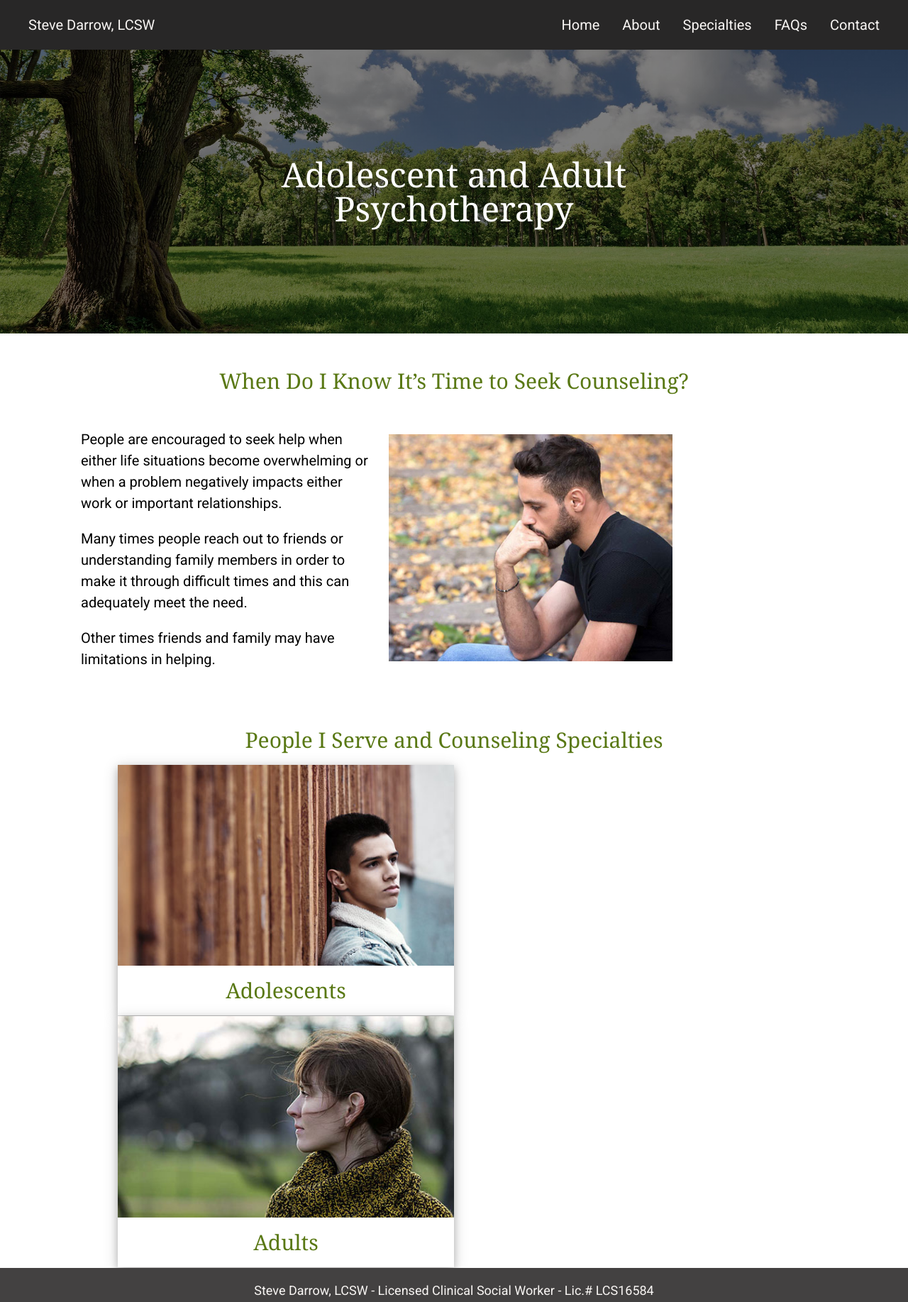
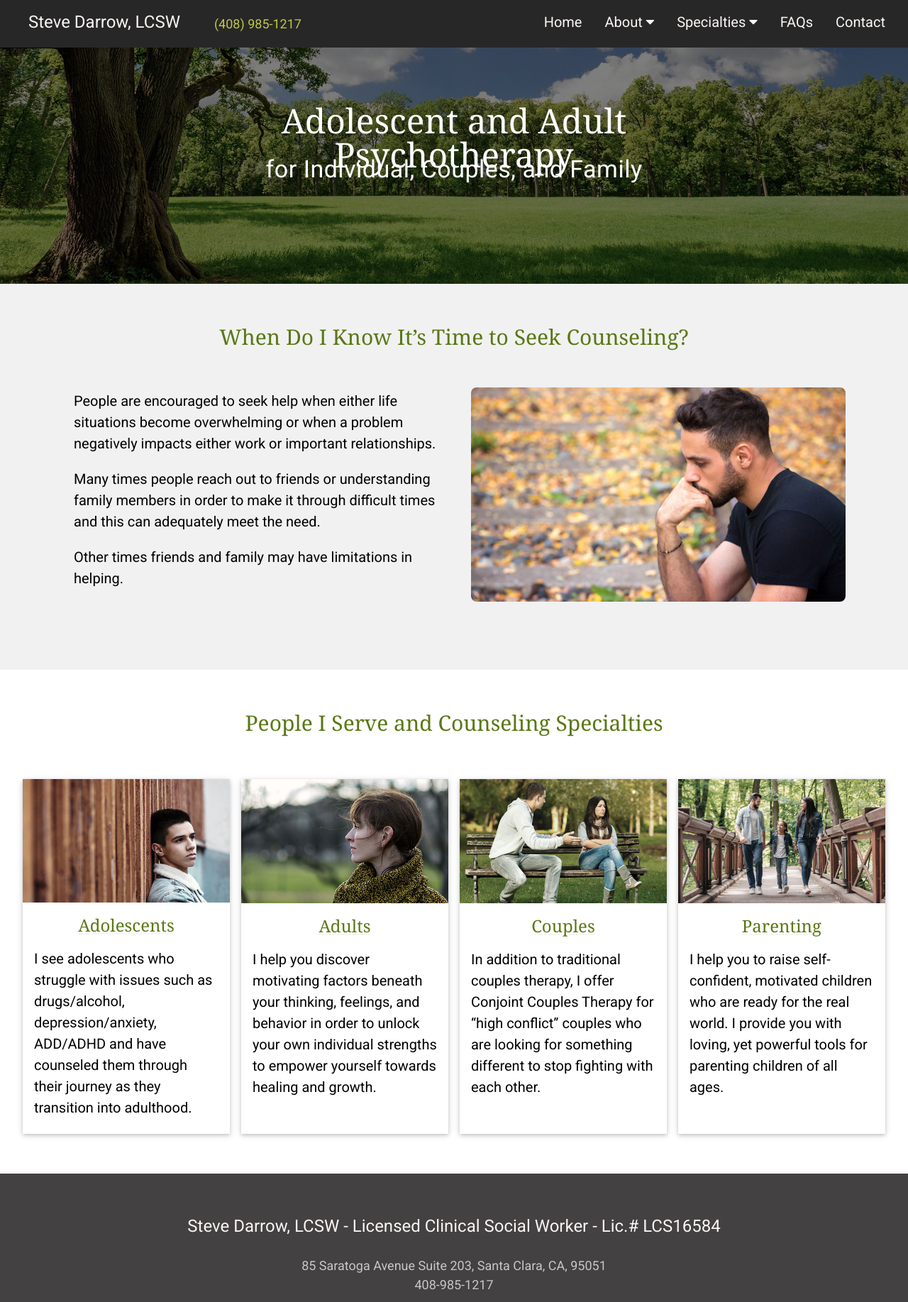
Before and after one commit to crisdarrow/steve, a plain HTML site: page index.html in a window 1280 px wide. Shown: the top 1835 px of the page at 71% size. Drawn offline with nearby package versions, Linux system fonts and the light colour scheme.

Commit message:
Add files via upload

```diff
--- a/index.html
+++ b/index.html
@@ -3,97 +3,184 @@
 <head>
   <meta http-equiv="Content-Type" content="text/html; charset=UTF-8">
   <meta name="viewport" content="width=device-width, initial-scale=1">
-  <link rel="stylesheet" href="https://www.w3schools.com/w3css/4/w3.css">
+  <link rel="stylesheet" type="text/css" href="css/w3.css">
   <link rel="stylesheet" type="text/css" href="css/myStyle.css">
   <link href="https://fonts.googleapis.com/css?family=Roboto:400,500,500i,700" rel="stylesheet">
-  <link rel="stylesheet" href="css/font-awesome.min.css">
+  <link rel="stylesheet" href="https://cdnjs.cloudflare.com/ajax/libs/font-awesome/4.7.0/css/font-awesome.min.css">
   <link rel="stylesheet" href="https://ajax.googleapis.com/ajax/libs/jquery/3.3.1/jquery.min.js">
 <title>Steve Darrow, LCSW</title>
 </head>
 
 <body>
-  <!-- Simple script to display current width of window: for responsive design -->
-  <p>Window Size: <span id="size"></span>px</p>
-  <script>
-  window.onresize = function() {
-  document.getElementById("size").innerHTML = window.innerWidth;
-  };
-  </script>
 
-<!-- Top navigation -->
+<!-- Navbar -->
 <div class="w3-top">
-  <div class="w3-bar w3-padding-large color-dark-brown text-light">
-    <a href="#home" class="w3-bar-item">Steve Darrow, LCSW</a>
+  <div class="w3-bar w3-padding-small color-dark-brown text-light">
+  <a class="w3-bar-item w3-button w3-hide-medium w3-hide-large w3-right w3-hover-white w3-theme-d2" href="javascript:void(0);" onclick="openNav()"><i class="fa fa-bars"></i></a>
+  <a href="#" class="w3-bar-item w3-button w3-hover-none w3-xlarge w3-hover-text-white">
+    <i class="w3-margin-right" style="font-family:Georgia"></i>Steve Darrow, LCSW</a>
+  <a href="tel:408-985-1217" class="w3-bar-item w3-button w3-padding-16 w3-hover-none w3-large w3-text-lime w3-hover-text-lime w3-hide-small">
+    <i class="w3-margin-right"></i>(408) 985-1217</a>
     <!-- Right-sided navbar links -->
-    <div class="w3-right">
-      <a href="#" class="w3-bar-item text-light w3-mobile">Home</a>
-      <div class="w3-dropdown-hover">
-
-      <a href="#" class="w3-bar-item text-light w3-mobile">About</a>
-      <a href="#" class="w3-bar-item text-light w3-mobile">Specialties</a>
-      <a href="#" class="w3-bar-item text-light w3-mobile">FAQs</a>
-      <a href="#" class="w3-bar-item text-light w3-mobile">Contact</a>
+    <div class="w3-right w3-padding-small">
+        <a href="#home" class="w3-bar-item w3-button w3-hide-small w3-hover-none w3-hover-text-lime">Home</a>
+        <div class="w3-dropdown-hover w3-hide-small">
+          <button class="w3-button color-dark-brown w3-hover-none w3-hover-text-lime" title="Notifications">About <i class="fa fa-caret-down"></i></button>
+          <div class="w3-dropdown-content w3-bar-block color-dark-brown">
+            <a href="#" class="w3-bar-item w3-button w3-hover-none w3-hover-text-lime">Steve Darrow, LCSW</a>
+            <a href="#" class="w3-bar-item w3-button w3-hover-none w3-hover-text-lime">What to Expect</a>
           </div>
+        </div>
+        <div class="w3-dropdown-hover w3-hide-small">
+          <button class="w3-button color-dark-brown w3-hover-none w3-hover-text-lime" title="Notifications">Specialties <i class="fa fa-caret-down"></i></button>
+          <div class="w3-dropdown-content w3-bar-block color-dark-brown">
+            <a href="#" class="w3-bar-item w3-button w3-hover-none w3-hover-text-lime">Adolescents</a>
+            <a href="#" class="w3-bar-item w3-button w3-hover-none w3-hover-text-lime">Adults</a>
+            <a href="#" class="w3-bar-item w3-button w3-hover-none w3-hover-text-lime">Couples</a>
+            <a href="#" class="w3-bar-item w3-button w3-hover-none w3-hover-text-lime">Parenting</a>
+          </div>
+        </div>
+        <a href="#" class="w3-bar-item w3-button w3-hide-small  w3-hover-none w3-hover-text-lime">FAQs</a>
+        <a href="#" class="w3-bar-item w3-button w3-hide-small  w3-hover-none w3-hover-text-lime">Contact</a>
     </div>
   </div>
 </div>
 
-<!-- Header -->
-<div class="w3-top w3-display-container hero-image w3-center" style="max-width:1920px;min-width:500px" id="home">
-  <div class="w3-display-middle">
-    <h1 class="w3-xxxlarge w3-center w3-text-white">Adolescent and Adult Psychotherapy</h1>
+<!-- Navbar on small screens -->
+<div id="navDemo" class="w3-bar-block w3-padding-large w3-theme-d2 w3-hide w3-hide-large w3-hide-medium">
+  <a href="#team" class="w3-bar-item w3-button">Home</a>
+  <div class="w3-dropdown-click">
+    <button class="w3-button w3-black w3-hover-none w3-hover-text-lime" title="Notifications">About <i class="fa fa-caret-down"></i></button>
+    <div class="w3-dropdown-content w3-bar-block color-dark-brown">
+      <a href="#" class="w3-bar-item w3-button w3-hover-none w3-hover-text-lime">Steve Darrow, LCSW</a>
+      <a href="#" class="w3-bar-item w3-button w3-hover-none w3-hover-text-lime">What to Expect</a>
+    </div>
+  </div>
+  <div class="w3-dropdown-click">
+    <button class="w3-button w3-black w3-hover-none w3-hover-text-lime" title="Notifications">Specialties <i class="fa fa-caret-down"></i></button>
+    <div class="w3-dropdown-content w3-bar-block color-dark-brown">
+      <a href="#" class="w3-bar-item w3-button w3-hover-none w3-hover-text-lime">Adolescents</a>
+      <a href="#" class="w3-bar-item w3-button w3-hover-none w3-hover-text-lime">Adults</a>
+      <a href="#" class="w3-bar-item w3-button w3-hover-none w3-hover-text-lime">Couples</a>
+      <a href="#" class="w3-bar-item w3-button w3-hover-none w3-hover-text-lime">Parenting</a>
+    </div>
+    <a href="#pricing" class="w3-bar-item w3-button w3-hover-none w3-hover-text-lime">FAQs</a>
+    <a href="#contact" class="w3-bar-item w3-button w3-hover-none w3-hover-text-lime">Contact</a>
   </div>
 </div>
 
-<!-- Page content -->
-<div class="w3-content" style="max-width:1100px">
+<!-- Header with image-->
+<header class="hero-image w3-display-container" id="home">
+  <div class="w3-display-middle">
+    <h1 class="hero-heading">Adolescent and Adult Psychotherapy</h1>
+    <h2 class="hero-text">for Individual, Couples, and Family</h2>
+  </div>
+</header>
 
 <!-- When Do I Know Section -->
-  <div class="w3-row w3-padding-32" id="When">
+<div class="w3-container w3-light-gray" style="padding:40px 80px">
   <h2 class="w3-center">When Do I Know It’s Time to Seek Counseling?</h2>
-    <div class="w3-col m5 w3-padding-large">
+  <div class="w3-row-padding" style="padding:20px 16px 40px">
+    <div class="w3-col m6">
        <p>People are encouraged to seek help when either life situations become overwhelming or when a problem negatively impacts either work or important relationships.</p>
       <p>Many times people reach out to friends or understanding family members in order to make it through difficult times and this can adequately meet the need.</p>
       <p>Other times friends and family may have limitations in helping.</p>
     </div>
-    <div class="w3-col m6 w3-padding-40">
-      <img src="img/adult.jpg" class="w3-image" alt="Pensive Adult Male" width="400" height="300">
+    <div class="w3-col m6">
+      <img class="w3-image w3-round-large w3-margin" src="img/adult-600.jpg" alt="Pensive Adult Male" width="600" height="343">
     </div>
   </div>
 </div>
 
 <!-- People I Serve Section -->
-<div class="w3-content">
-  <div class="w3-row">
-      <h2 class="w3-col s12 w3-center text-green">People I Serve and Counseling Specialties</h2>
-  </div>
-
-  <div class="w3-row w3-container">
-    <div class="w3-card-4" style="width:50%">
+<div class="w3-container" style="padding:40px 16px" id="team">
+  <h2 class="w3-center text-green">People I Serve and Counseling Specialties</h2>
+  <div class="w3-row-padding" style="margin-top:64px">
+    <!-- Card 1 -->
+      <div class="w3-col l3 m6 w3-margin-bottom myCardLink">
+        <div class="w3-card card-container">
           <img src="img/teen1.jpg" alt="Teen1" style="width:100%">
-      <div class="w3-container w3-center">
-        <h2>Adolescents</h2>
+          <div class="w3-container">
+            <a href="#Adolescents"><h3 class="w3-center">Adolescents</h3></a>
+            <p>I see adolescents who struggle with issues such as drugs/alcohol, depression/anxiety, ADD/ADHD and have counseled them through their journey as they transition into adulthood.</p>
           </div>
         </div>
       </div>
+    <!-- end Card 1 -->
 
-  <div class="w3-row w3-container">
-    <div class="w3-card-4" style="width:50%">
+    <!-- Card 2 -->
+    <div class="w3-col l3 m6 w3-margin-bottom">
+      <div class="w3-card card-container">
         <img src="img/Adult1.jpg" alt="Adult1" style="width:100%">
-      <div class="w3-container w3-center">
-        <h2>Adults</h2>
+        <div class="w3-container">
+          <a href="#Adults"><h3 class="w3-center">Adults</h3></a>
+          <p>I help you discover motivating factors beneath your thinking, feelings, and behavior in order to unlock your own individual strengths to empower yourself towards healing and growth.</p>
         </div>
       </div>
+    </div> <!-- end Card 2 -->
+    <!-- Card 3 -->
+    <div class="w3-col l3 m6 w3-margin-bottom">
+      <div class="w3-card card-container">
+        <img src="img/couple1.jpg" alt="Couple 1" style="width:100%">
+        <div class="w3-container">
+          <a href="#Couples"><h3 class="w3-center">Couples</h3></a>
+          <p>In addition to traditional couples therapy, I offer Conjoint Couples Therapy for “high conflict” couples who are looking for something different to stop fighting with each other.</p>
+        </div>
+      </div>
+    </div> <!-- end Card 3 -->
+    <!-- Card 4 -->
+    <div class="w3-col l3 m6 w3-margin-bottom">
+      <div class="w3-card card-container">
+        <img src="img/parenting1.jpg" alt="Parenting 1" style="width:100%">
+        <div class="w3-container">
+          <a href="#Adolescents"><h3 class="w3-center">Parenting</h3></a>
+          <p>I help you to raise self-confident, motivated children who are ready for the real world. I provide you with loving, yet powerful tools for parenting children of all ages.</p>
+        </div>
+      </div>
+    </div> <!-- end Card 4 -->
   </div>
 </div>
 
 <!-- Footer -->
-<div class="w3-container w3-center color-grayish-brown">
-  <p class="w3-large text-light">Steve Darrow, LCSW - Licensed Clinical Social Worker -  Lic.# LCS16584</p>
-  <p class="text-sand">85 Saratoga Avenue  Suite 203, Santa Clara, CA, 95051</p>
-  <p class="w3-medium text-lt-gray">Copyright 2018 Steve Darrow, LCSW. All rights reserved. </p>
+<div class="w3-container w3-padding-32 w3-center color-grayish-brown">
+  <p class="w3-xlarge text-light">Steve Darrow, LCSW - Licensed Clinical Social Worker -  Lic.# LCS16584</p>
+  <p class="w3-large text-sand">85 Saratoga Avenue  Suite 203, Santa Clara, CA, 95051
+    <br>408-985-1217</p>
+  <div class="w3-container">
+    <p class="w3-medium text-lt-gray">Copyright 2018 Steve Darrow, LCSW. All rights reserved.<a href="#" class="w3-bar-item w3-button w3-hover-none w3-large text-lt-gray w3-hover-text-lime w3-hide-small" style="text-decoration-line:underline;">
+      <i class="w3-margin-right"></i>Privacy Policy</a></p>
+  </div>
 </div>
 
+<script>
+// Script for side navigation
+function w3_open() {
+    var x = document.getElementById("mySidebar");
+    x.style.width = "300px";
+    x.style.paddingTop = "10%";
+    x.style.display = "block";
+}
+
+// Close side navigation
+function w3_close() {
+  document.getElementById("mySidebar").style.display = "none";
+}
+
+// Used to toggle the menu on smaller screens when clicking on the menu button
+function openNav() {
+  var x = document.getElementById("navDemo");
+  if (x.className.indexOf("w3-show") == -1) {
+      x.className += " w3-show";
+  } else {
+      x.className = x.className.replace(" w3-show", "");
+  }
+}
+// Make card a link
+$(".myCardLink").click(function() {
+  window.location = $(this).find("a").attr("href");
+  return false;
+});
+</script>
 
 </body>
 </html>
```
Lines whose indentation alone changed are shown as unchanged.
